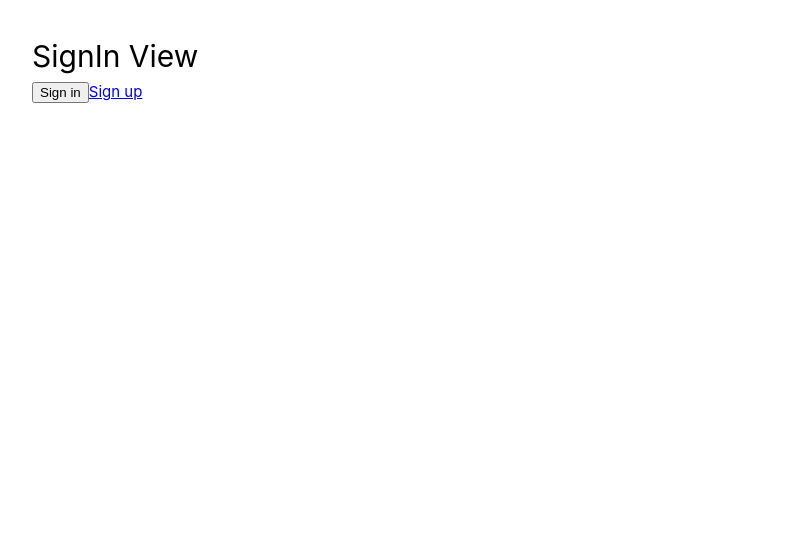
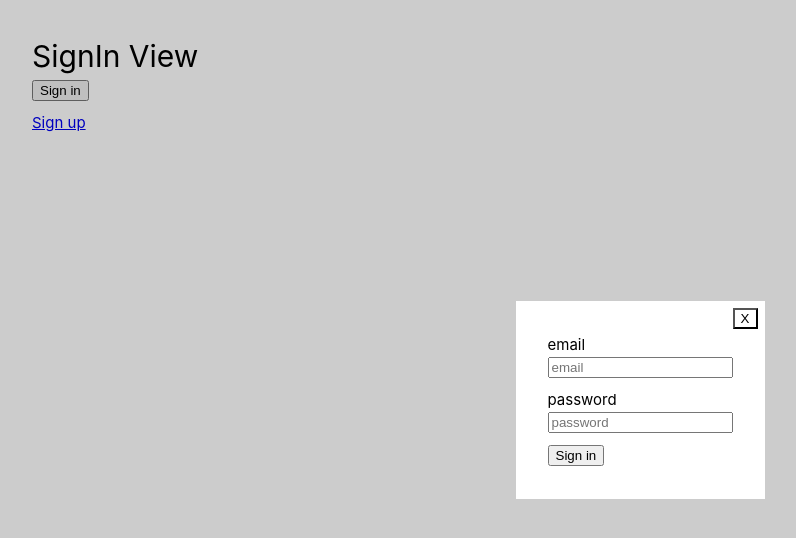
Before and after one commit to MoltenDevLabs/Final-Project, a Vue app: page /auth/sign-in in a window 1280 px wide. Both pictures are taken after a click on the button "Sign in". Shown: the top 538 px of the page, without its empty margins (0-796 px from the left). Built offline with nearby package versions, Linux system fonts and the light colour scheme; no server answers.

Commit message:
sign-in in progress, cannot sign-in via form yet

```diff
--- a/src/router/index.js
+++ b/src/router/index.js
@@ -33,19 +33,17 @@ const router = createRouter({
   ]
 })
 
-router.beforeEach(async (to) => {
+router.beforeEach(async (to, from, next) => {
   const { name } = to;
   const store = userStore()
   await store.fetchUser()
 
   const { user } = store
 
-  if (!user && name !== 'sign-in' && name !== 'sign-up') { // ara no es pot navegar a sign-up
-    return { name: 'sign-in'} // s'ha de poder navegar a sign-in o a sign-up, no nomes a sign-in
-
-  }
-  if (user && name == 'sign-in' || name == 'sign-up') {
-    return { name: 'home'}
+  if (!user && name !== 'sign-in' && name !== 'sign-up') {
+    next({ name: 'sign-in' });
+  } else {
+    next()
   }
 })
 
--- /dev/null
+++ b/src/views/Authentication/Popups/SignInPopup.vue
@@ -0,0 +1,76 @@
+<template>
+  <div class="popup">
+    <div class="popup-inner">
+      <slot />
+
+      <button @click="handleSignIn()">Sign in</button>
+      <button class="popup-close" @click="togglePopup()">X</button>
+    </div>
+  </div>
+</template>
+
+<script>
+import { mapActions } from 'pinia'
+import userStore from '@/stores/user'
+
+export default {
+  name: 'SignInPopup',
+  data() {
+    return {
+      email: '',
+      password: ''
+    }
+  },
+  props: {
+    togglePopup: {
+      type: Function,
+      required: true
+    }
+  },
+  methods: {
+    ...mapActions(userStore, ['signIn']),
+    async handleSignIn() {
+      try {
+        const userData = {
+          email: this.email, //"pol@gmail.com",
+          password: this.password, //"contra" //aixo esta per fer proves, en realitat ho ha d'introduir l'usuari amb un input
+        }
+        await this.signIn(userData)
+        this.$router.push({ name: 'home' })
+      } catch (error) {
+        console.error(error)
+      }
+    }
+  }
+}
+</script>
+
+<style scoped>
+.popup {
+  position: fixed;
+  top: 0;
+  left: 0;
+  bottom: 0;
+  right: 0;
+  z-index: 99;
+  background-color: rgba(0, 0, 0, 0.2);
+
+  display: flex;
+  align-items: center;
+  justify-content: center;
+}
+.popup-inner {
+  background: white;
+  padding: 32px;
+}
+.popup-close {
+  position: absolute;
+  top: 7px;
+  right: 7px;
+  cursor: pointer;
+  background-color: white;
+}
+.popup-close:hover {
+  background-color: red;
+}
+</style>
--- a/src/views/Authentication/SignIn.vue
+++ b/src/views/Authentication/SignIn.vue
@@ -1,34 +1,80 @@
 <template>
   <div>
     <h1>SignIn View</h1>
-    <button @click="handleSignIn()">Sign in</button>
+
+    <button @click="() => togglePopup('buttonTrigger')">Sign in</button>
+    <!-- <button @click="handleSignIn()">Sign in</button> -->
     <router-link to="/auth/sign-up">Sign up</router-link>
+
+    <SignInPopup
+      v-if="popupTriggers.buttonTrigger"
+      :togglePopup="() => togglePopup('buttonTrigger')"
+    >
+      <form action="get" method="get">
+        <label for="email">email</label>
+        <input v-model="email" type="email" placeholder="email" autocomplete="email" />
+        <!-- autocomplete no funciona bé, cal preguntar -->
+        <label for="password">password</label>
+        <input v-model="password" type="password" placeholder="password" autocomplete="password" />
+        <!-- autocomplete no funciona bé, cal preguntar -->
+      </form>
+    </SignInPopup>
   </div>
 </template>
 
 <script>
-import { mapActions, mapState } from 'pinia'
+import { ref } from 'vue'
+import { /* mapActions ,*/ mapState } from 'pinia'
 import userStore from '@/stores/user'
+import SignInPopup from './Popups/SignInPopup.vue'
 
 export default {
   name: 'AutheticationView',
+  setup() {
+    const popupTriggers = ref({
+      buttonTrigger: false
+    })
+
+    const togglePopup = (trigger) => {
+      popupTriggers.value[trigger] = !popupTriggers.value[trigger]
+    }
+
+    return {
+      SignInPopup,
+      popupTriggers,
+      togglePopup
+    }
+  },
+  components: {
+    SignInPopup
+  },
   computed: {
-    ...mapState(userStore, ['user'])
+    ...mapState(userStore, ['user']),
+
+  /*     methods: {
+        ...mapActions(userStore, ["signIn"]),
+        async handleSignIn() {
+            try {
+                const userData = {
+                    email: this.email,
+                    password: this.password, //aixo esta per fer proves, en realitat ho ha d'introduir l'usuari amb un input
+                };
+                await this.signIn(userData);
+                this.$router.push({ name: "home" });
+            }
+            catch (error) {
+                console.error(error);
+            }
+        }
+    }, */
   },
-  methods: {
-    ...mapActions(userStore, ['signIn']),
-    async handleSignIn() {
-      try {
-        const userData = {
-          email: 'pol@gmail.com', //aixo esta per fer proves, en realitat ho ha d'introduir l'usuari amb un input
-          password: 'contra' //aixo esta per fer proves, en realitat ho ha d'introduir l'usuari amb un input
-        }
-        await this.signIn(userData)
-        this.$router.push({ name: 'home' })
-      } catch (error) {
-        console.error(error)
-      }
-    }
-  }
 }
 </script>
+
+<style scoped>
+button,
+input {
+  display: block;
+  margin-bottom: 10px;
+}
+</style>
```
